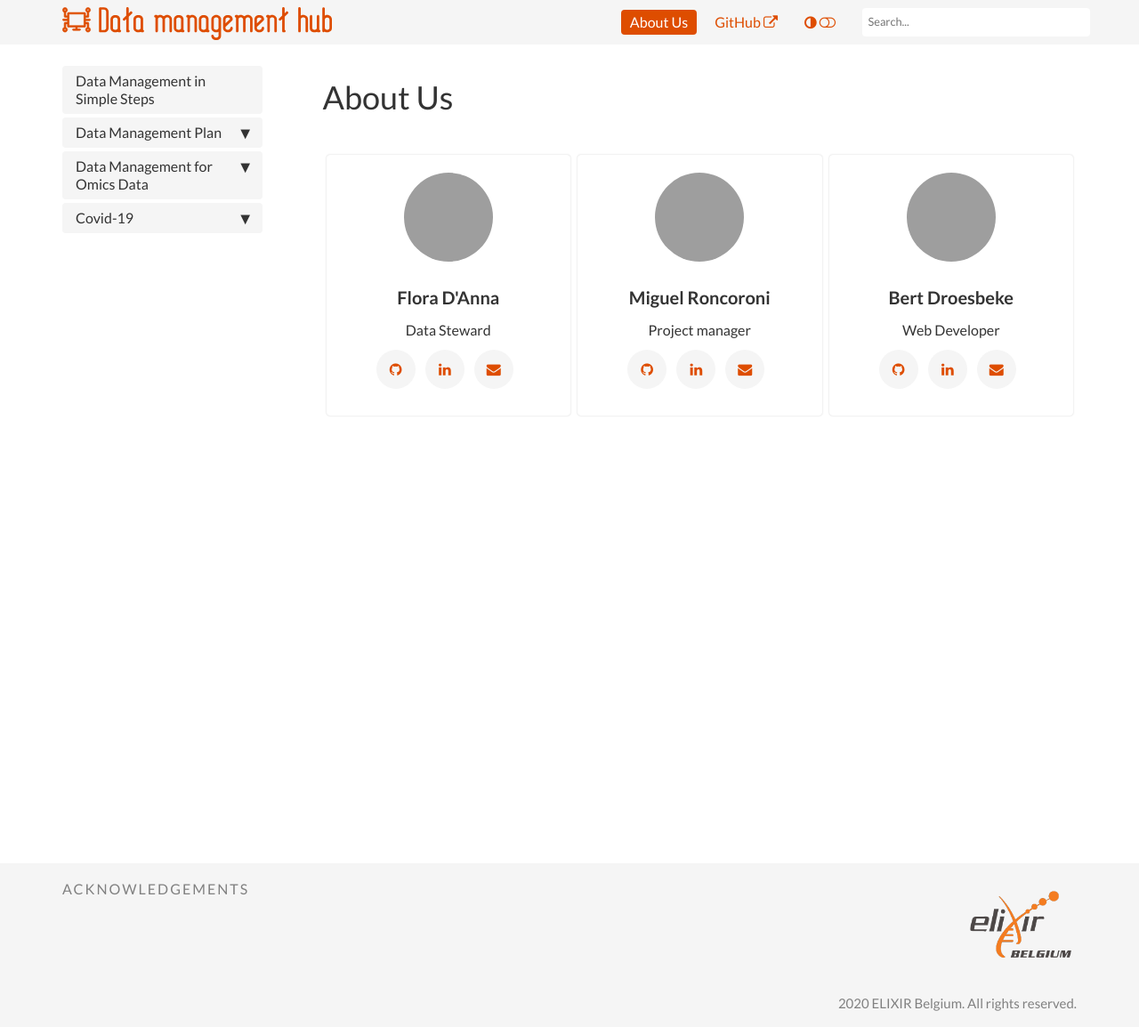
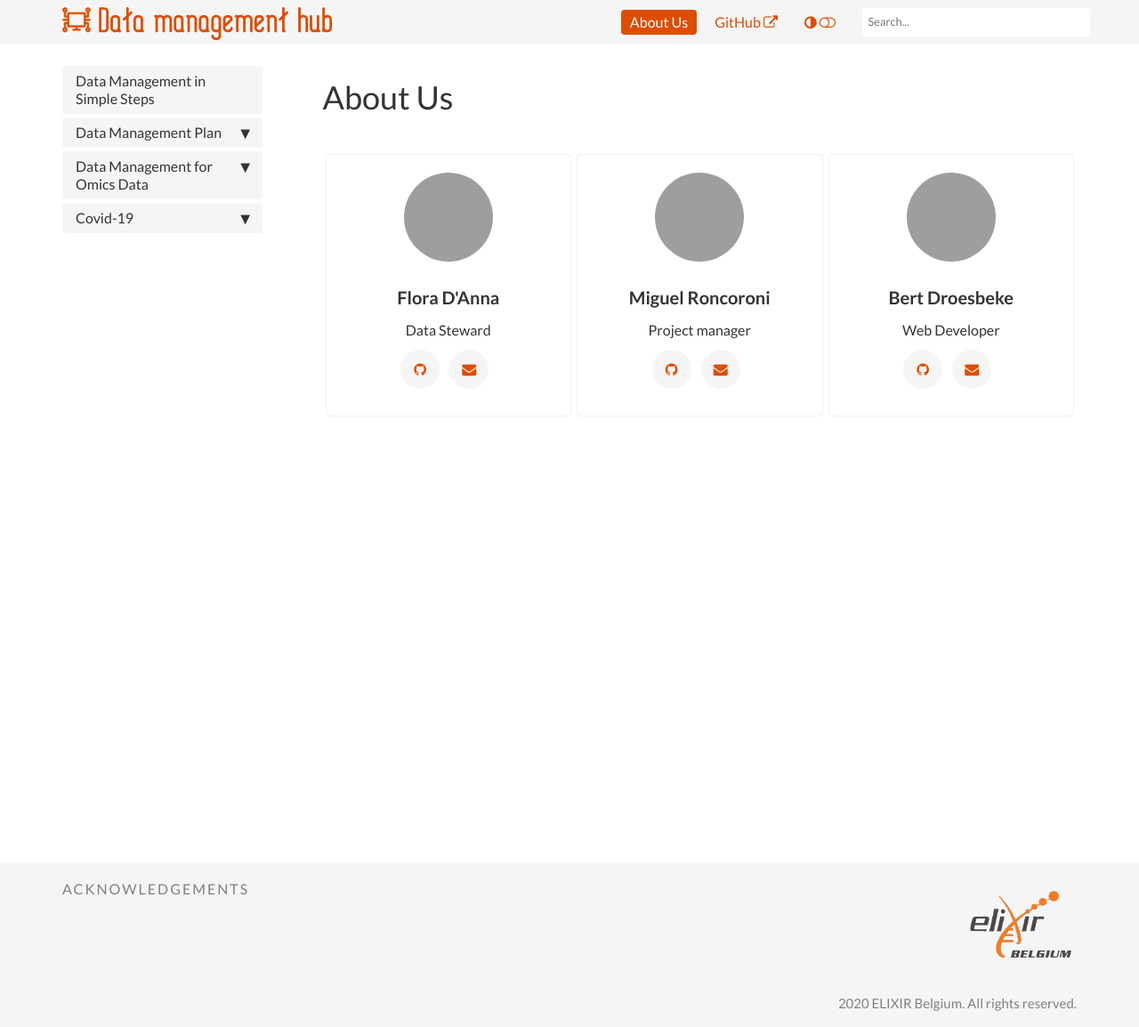
Before and after one commit to ELIXIR-Belgium/rdm-guide, a Jekyll site: the page built from pages/about_us.md, in a window 1280 px wide. Shown: the whole page at 89% size. Built offline with Jekyll 4.4.1, drawn with Linux system fonts in a browser that asks for light colours; grey boxes are pictures that could not be loaded.

Commit message:
no linkin

```diff
--- a/_includes/profile_cards.html
+++ b/_includes/profile_cards.html
@@ -5,7 +5,6 @@
         <div class="profile-position">Data Steward</div>
         <ul class="social-icons">
             <li><a class="no_icon" href="https://github.com/floradanna"><i class="fa fa-github"></i></a></li>
-            <li><a class="no_icon" href="#"><i class="fa fa-linkedin"></i></a></li>
             <li><a class="no_icon" href="#"><i class="fa fa-envelope"></i></a></li>
         </ul>
     </div>
@@ -15,7 +14,6 @@
         <div class="profile-position">Project manager</div>
         <ul class="social-icons">
             <li><a class="no_icon" href="https://github.com/roncoronimiguel"><i class="fa fa-github"></i></a></li>
-            <li><a class="no_icon" href="#"><i class="fa fa-linkedin"></i></a></li>
             <li><a class="no_icon" href="#"><i class="fa fa-envelope"></i></a></li>
         </ul>
     </div>
@@ -25,7 +23,6 @@
         <div class="profile-position">Web Developer</div>
         <ul class="social-icons">
             <li><a class="no_icon" href="https://github.com/bedroesb"><i class="fa fa-github"></i></a></li>
-            <li><a class="no_icon" href="#"><i class="fa fa-linkedin"></i></a></li>
             <li><a class="no_icon" href="#"><i class="fa fa-envelope"></i></a></li>
         </ul>
     </div>
```
